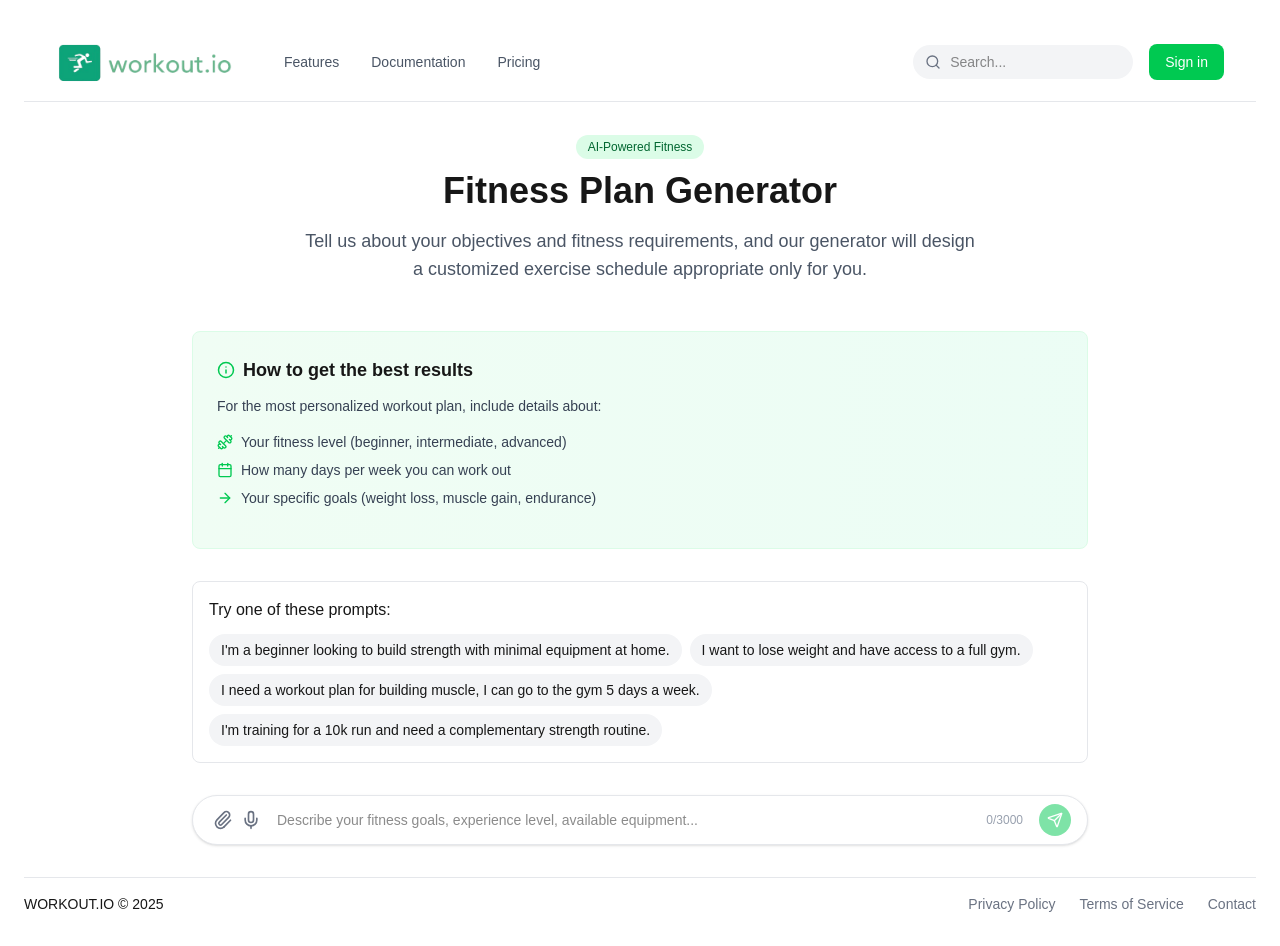
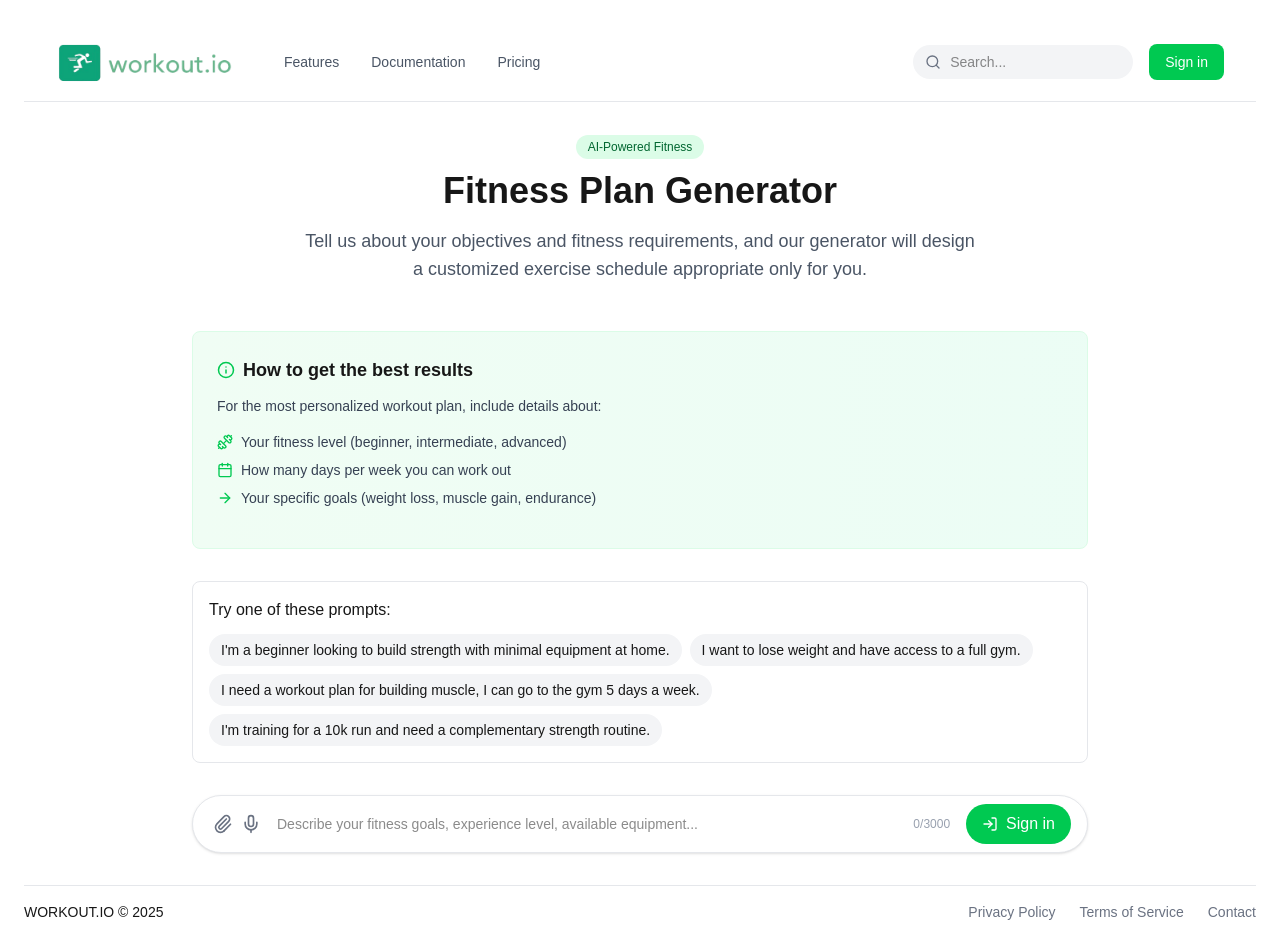
Before and after one commit to MiguelDZ123/workoutapp, a Next.js app: page / in a window 1280 px wide. Built offline with nearby package versions, Linux system fonts and the light colour scheme; no server answers.

Commit message:
More Fixes

```diff
--- a/app/layout.tsx
+++ b/app/layout.tsx
@@ -15,8 +15,8 @@ const geistMono = Geist_Mono({
 });
 
 export const metadata: Metadata = {
-  title: "Create Next App",
-  description: "Generated by create next app",
+  title: "workout.io - AI Workout Generator",
+  description: "Generate Fitness Workouts with AI",
 };
 
 export default function RootLayout({
--- a/app/page.tsx
+++ b/app/page.tsx
@@ -4,16 +4,6 @@ import Layout from "@/components/Layout";
 export default function Home() {
   return (
     <Layout>
-      <div className="text-center mb-4">
-        <span className="inline-block px-3 py-1 text-xs font-medium bg-green-100 dark:bg-green-900 text-green-800 dark:text-green-200 rounded-full mb-3">
-          AI-Powered Fitness
-        </span>
-        <h1 className="text-4xl font-bold mb-4">Fitness Plan Generator</h1>
-        <p className="text-lg text-gray-600 dark:text-gray-300 max-w-2xl mx-auto">
-        Tell us about your objectives and fitness requirements, and our generator will design a customized exercise schedule appropriate only for you.
-        </p>
-      </div>
-
       <WorkoutGenerator />
     </Layout>
   );
--- a/components/Header.tsx
+++ b/components/Header.tsx
@@ -1,7 +1,7 @@
 'use client'
 
 import Link from "next/link";
-import { Search, Home, Zap, Target, Settings, User, Save, Menu, X, ChevronLeft, LayoutGrid, UserCog, AlertCircle, FileText, Smartphone, MessageSquare, SaveIcon, Banknote, BookOpenText } from "lucide-react";
+import { Search, Menu, X, ChevronLeft, LayoutGrid, SaveIcon, Banknote, BookOpenText } from "lucide-react";
 import { SyntheticEvent, useCallback, useState } from 'react'
 import { signOut, useSession } from 'next-auth/react'
 import AuthModal from '@/app/components/auth/AuthModal'
--- a/components/WorkoutGenerator.tsx
+++ b/components/WorkoutGenerator.tsx
@@ -1,8 +1,10 @@
 'use client';
 
-import { useState } from 'react';
-import { Send, Info, Dumbbell, Calendar, ArrowRight, Paperclip, Mic } from 'lucide-react';
+import { useCallback, useState } from 'react';
+import { Send, Info, Dumbbell, Calendar, ArrowRight, Paperclip, Mic, LogIn } from 'lucide-react';
 import WorkoutResponse from './WorkoutResponse';
+import { useSession } from 'next-auth/react';
+import AuthModal from '../app/components/auth/AuthModal'
 
 export default function WorkoutGenerator() {
   const [prompt, setPrompt] = useState('');
@@ -10,7 +12,15 @@ export default function WorkoutGenerator() {
   const [isGenerating, setIsGenerating] = useState(false);
   const [fitnessLevel, setFitnessLevel] = useState('');
   const [workoutGoal, setWorkoutGoal] = useState('');
+  const { data: session, status } = useSession()
   const [error, setError] = useState<string | null>(null);
+  const [isAuthModalOpen, setIsAuthModalOpen] = useState(false)
+
+  const toggleAuthModal = useCallback(() => {
+    if (!session) {
+      setIsAuthModalOpen((value) => !value)
+    }
+  }, [session])
 
   const handleSubmit = async (e: React.FormEvent) => {
     e.preventDefault();
@@ -91,6 +101,18 @@ export default function WorkoutGenerator() {
       {!currentWorkout ? (
         // Initial features view
         <>
+          <div>
+            <AuthModal isOpen={isAuthModalOpen} onClose={() => setIsAuthModalOpen(false)} />
+            <div className="text-center mb-4">
+              <span className="inline-block px-3 py-1 text-xs font-medium bg-green-100 dark:bg-green-900 text-green-800 dark:text-green-200 rounded-full mb-3">
+                AI-Powered Fitness
+              </span>
+              <h1 className="text-4xl font-bold mb-4">Fitness Plan Generator</h1>
+              <p className="text-lg text-gray-600 dark:text-gray-300 max-w-2xl mx-auto">
+                Tell us about your objectives and fitness requirements, and our generator will design a customized exercise schedule appropriate only for you.
+              </p>
+            </div>
+          </div>
           <div className="bg-gradient-to-r from-green-50 to-emerald-50 dark:from-green-900/20 dark:to-emerald-900/20 p-6 rounded-lg border border-green-100 dark:border-green-800">
             <h3 className="text-lg font-semibold mb-3 flex items-center gap-2">
               <Info size={18} className="text-green-500" />
@@ -129,10 +151,6 @@ export default function WorkoutGenerator() {
               ))}
             </div>
           </div>
-        </>
-      ) : (
-        <WorkoutResponse content={currentWorkout as unknown as WorkoutPlan} />
-      )}
 
           {/* Form Section */}
           <form onSubmit={handleSubmit} className="w-full">
@@ -162,17 +180,20 @@ export default function WorkoutGenerator() {
                   <span className="text-xs text-gray-400">
                     {prompt.length}/3000
                   </span>
-              <button
-                type="submit"
-                className="ml-2 p-2 rounded-full bg-green-500 text-white hover:bg-green-600 transition-colors disabled:opacity-50 disabled:cursor-not-allowed"
-                disabled={!prompt.trim() || isGenerating}
-              >
-                <Send className="w-4 h-4" />
-              </button>
+
+                  {session ? (
+                    <button disabled={!prompt.trim() || isGenerating || !session} className='flex items-center gap-2 ml-2 p-2 px-4 rounded-full bg-green-500 text-white hover:bg-green-600 transition-colors disabled:opacity-50 disabled:cursor-not-allowed'><Send className="w-4 h-4" /><span>Send</span></button>
+                  ) : (
+                    <button onClick={() => setIsAuthModalOpen(true)} className='flex items-center gap-2 ml-2 p-2 px-4 rounded-full bg-green-500 text-white hover:bg-green-600 transition-colors disabled:opacity-50 disabled:cursor-not-allowed'><LogIn className="w-4 h-4" /><span>Sign in</span></button>
+                  )}
                 </div>
               </div>
             </div>
           </form>
+        </>
+      ) : (
+        <WorkoutResponse content={currentWorkout as unknown as WorkoutPlan} />
+      )}
     </div>
   );
 }
--- a/components/WorkoutResponse.tsx
+++ b/components/WorkoutResponse.tsx
@@ -238,7 +238,6 @@ export default function WorkoutResponse({ content }: WorkoutResponseProps) {
           }
         </div>
         <div className="flex items-start gap-2">
-          <AlertCircle className="w-5 h-5 text-red-500 mt-0.5" />
           <p className="text-gray-600 dark:text-gray-300">{content.overview}</p>
         </div>
       </div>
@@ -251,7 +250,7 @@ export default function WorkoutResponse({ content }: WorkoutResponseProps) {
               className="w-full flex items-center justify-between p-4 border-b border-gray-200 dark:border-gray-700"
             >
               <div className="flex items-center gap-3">
-                <div>
+                <div className='justify-items-start'>
                   <h3 className="text-lg font-semibold capitalize">{day}</h3>
                   <div className="flex items-center gap-2 text-sm text-gray-600 dark:text-gray-400">
                     <span>{dayWorkout.focus}</span>
@@ -273,7 +272,6 @@ export default function WorkoutResponse({ content }: WorkoutResponseProps) {
                       <div className="flex items-start justify-between">
                         <div>
                           <div className="flex items-center gap-2 mb-1">
-                            <Dumbbell className="w-4 h-4 text-green-500" />
                             <h4 className="font-medium">{exercise.name}</h4>
                           </div>
                           <div className="flex items-center gap-2 text-sm text-gray-600 dark:text-gray-400">
@@ -292,7 +290,6 @@ export default function WorkoutResponse({ content }: WorkoutResponseProps) {
                 {dayWorkout.notes && (
                   <div className="mt-4 pt-4 border-t border-gray-200 dark:border-gray-700">
                     <div className="flex items-start gap-2">
-                      <ScrollText className="w-4 h-4 text-gray-400 mt-0.5" />
                       <p className="text-sm text-gray-600 dark:text-gray-400">{dayWorkout.notes}</p>
                     </div>
                   </div>
@@ -310,12 +307,13 @@ export default function WorkoutResponse({ content }: WorkoutResponseProps) {
         <ul className="list-none space-y-3">
           {content.nutritionTips.map((tip, index) => (
             <li key={index} className="flex items-start gap-2 text-gray-600 dark:text-gray-300">
-              <ArrowUpRight className="w-4 h-4 text-green-500 mt-1" />
+              <ArrowUpRight className="w-4 h-4 text-black-500 mt-1" />
               <span>{tip}</span>
             </li>
           ))}
         </ul>
       </div>
+      <span className='font-bold text-red-400'>Make sure you always consult a health professional before attempting these workouts or nutrition tips.</span>
     </div>
   );
 }
```
Lines whose indentation alone changed are shown as unchanged.
